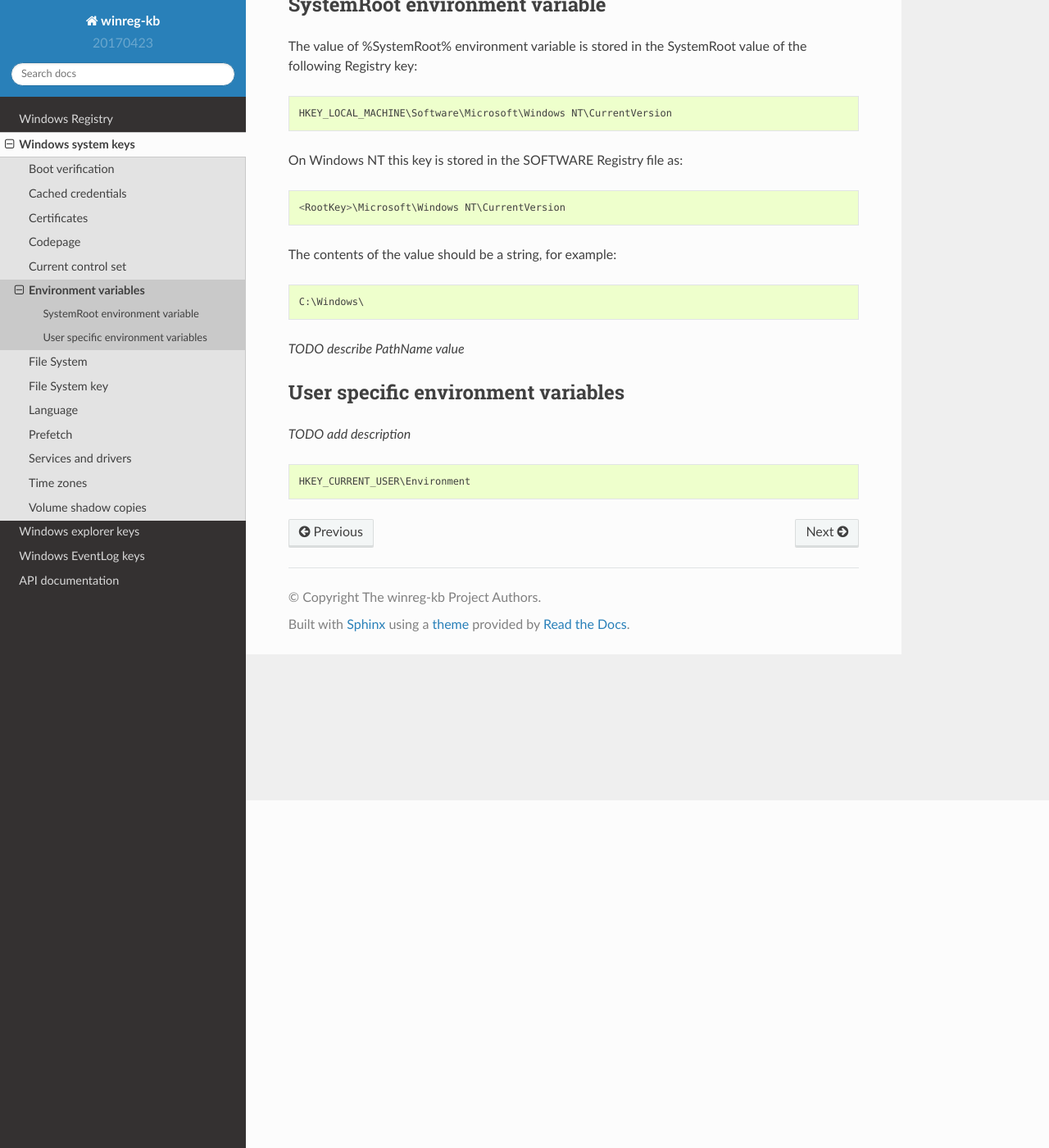
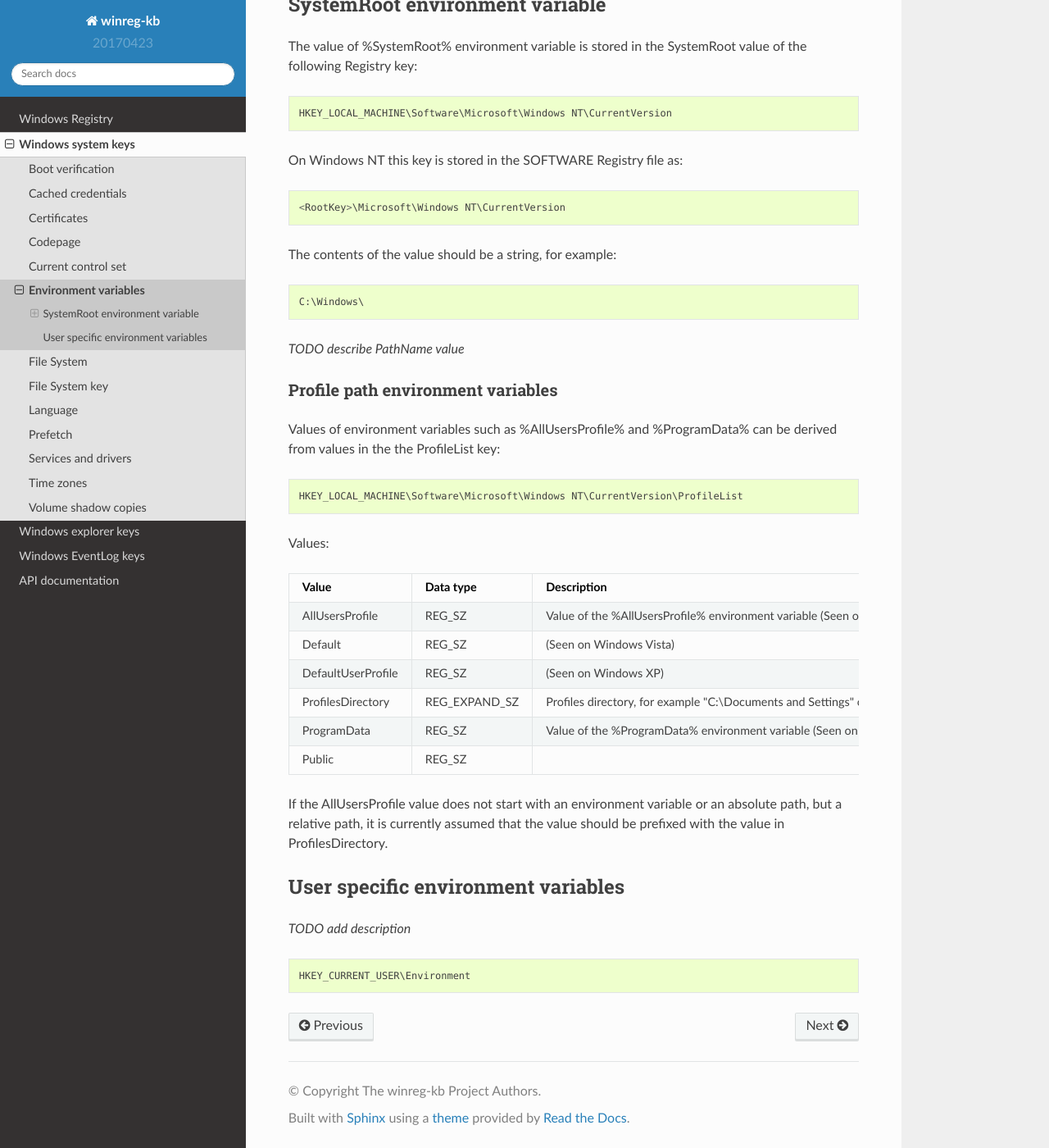
Before and after one commit to libyal/winreg-kb, a Sphinx documentation site: the page built from docs/sources/system-keys/Environment-variables.md, in a window 1280 px wide and 1400 px high, scrolled down 424 px. Shown: the whole window at 82% size. Built offline with Sphinx 7.4.7 and the Read the Docs theme 2.0.0, drawn with Linux system fonts in a browser that asks for light colours; pages that are not in the unit, such as notebooks, are missing from menus; the version number is read from the project's files by our own code.

Commit message:
Worked on documentation

````diff
--- a/docs/sources/system-keys/Environment-variables.md
+++ b/docs/sources/system-keys/Environment-variables.md
@@ -36,6 +36,30 @@
 
 *TODO describe PathName value*
 
+### Profile path environment variables
+
+Values of environment variables such as %AllUsersProfile% and %ProgramData% can
+be derived from values in the the ProfileList key:
+
+```
+HKEY_LOCAL_MACHINE\Software\Microsoft\Windows NT\CurrentVersion\ProfileList
+```
+
+Values:
+
+Value | Data type | Description
+--- | --- | ---
+AllUsersProfile | REG_SZ | Value of the %AllUsersProfile% environment variable (Seen on Windows XP)
+Default | REG_SZ | (Seen on Windows Vista)
+DefaultUserProfile | REG_SZ | (Seen on Windows XP)
+ProfilesDirectory | REG_EXPAND_SZ | Profiles directory, for example "C:\Documents and Settings" on Windows XP or "C:\Users" on Windows Vista.
+ProgramData | REG_SZ | Value of the %ProgramData% environment variable (Seen on Windows Vista)
+Public | REG_SZ |
+
+If the AllUsersProfile value does not start with an environment variable or
+an absolute path, but a relative path, it is currently assumed that the value
+should be prefixed with the value in ProfilesDirectory.
+
 ## User specific environment variables
 
 *TODO add description*
````
Also changed, not shown: docs/sources/system-keys/Volume-shadow-copies.md (+0 -8 lines).
